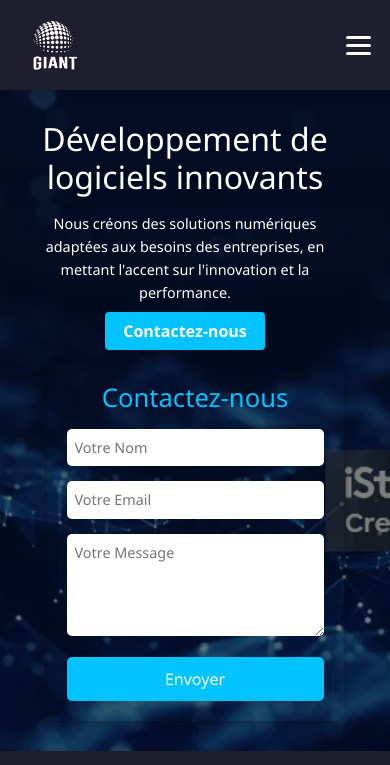
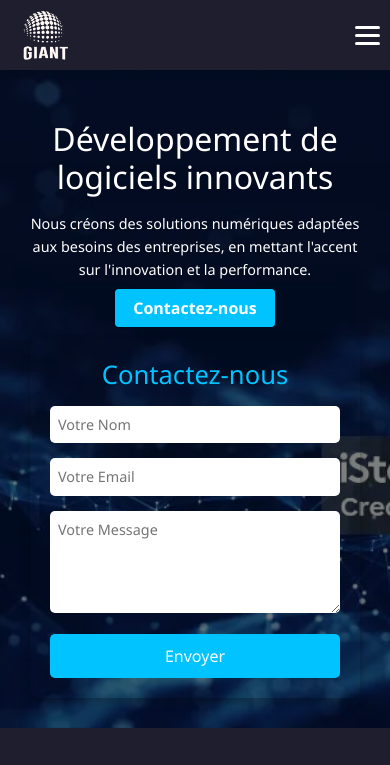
Before and after one commit to Yvanie/giant-website, a plain HTML site: page index.html in a window 390 px wide. Shown: the top 765 px of the page. Drawn offline with nearby package versions, Linux system fonts and the light colour scheme.

Commit message:
verification of home responsiveness

```diff
--- a/style.css
+++ b/style.css
@@ -9,6 +9,7 @@
 body {
   font-family: "Segoe UI", sans-serif;
   background-color: #f5f5f5;
+  margin: 0;
 }
 
 /* Top Navbar - Fixed to top */
@@ -191,8 +192,7 @@ body {
 .home-content {
   max-width: 50%;
   text-align: left;
-  z-index: 1;
-  padding-right: 20px; /* Optional: to ensure some space between text and edge */
+
 }
 
 .home-content h1 {
@@ -421,9 +421,44 @@ footer {
   padding-top: 10px;
   padding-bottom: 20px;
 }
+@media (max-width: 1024px) {
+  .home-container {
+    flex-direction: column;
+    align-items: center;
+    text-align: center;
+  }
 
+  .home-content {
+    max-width: 100%;
+  }
 
+  .home-content h1 {
+    font-size: 2.5rem;
+  }
 
+  .home-content p {
+    font-size: 1rem;
+  }
+
+  .home-contact-form {
+    max-width: 90%;
+  }
+
+  .top-navbar .container {
+    flex-direction: column;
+    align-items: center;
+    gap: 10px;
+  }
+
+  .main-navbar .nav ul {
+    flex-direction: column;
+    gap: 15px;
+  }
+
+  .burger {
+    display: flex;
+  }
+}
 /* Responsive Design for Mobile */
 @media (max-width: 768px) {
   .top-navbar {
@@ -506,7 +541,7 @@ footer {
   }
 
   .home-content h1 {
-    font-size: 2.5rem; /* Slightly smaller font size for mobile */
+    font-size: 2rem; /* Slightly smaller font size for mobile */
     margin-bottom: 15px;
   }
 
@@ -516,7 +551,7 @@ footer {
   }
 
   .home-contact-form {
-    max-width: 90%; /* Increase width of the contact form */
+    max-width: 100%; /* Increase width of the contact form */
     margin-top: 20px; /* Reduce space above the form */
   }
 
@@ -537,6 +572,13 @@ footer {
 
   .home-content .btn-cta {
     padding: 10px 20px;
+  }
+  .top-navbar .container {
+    padding: 0 10px;
+  }
+
+  .main-navbar .container {
+    padding: 0 10px;
   }
 
   /* Footer Styling */
```
Also changed, not shown: image/back1.avif (added), image/homeback.jpg (added), image/homebackground.avif (added).
